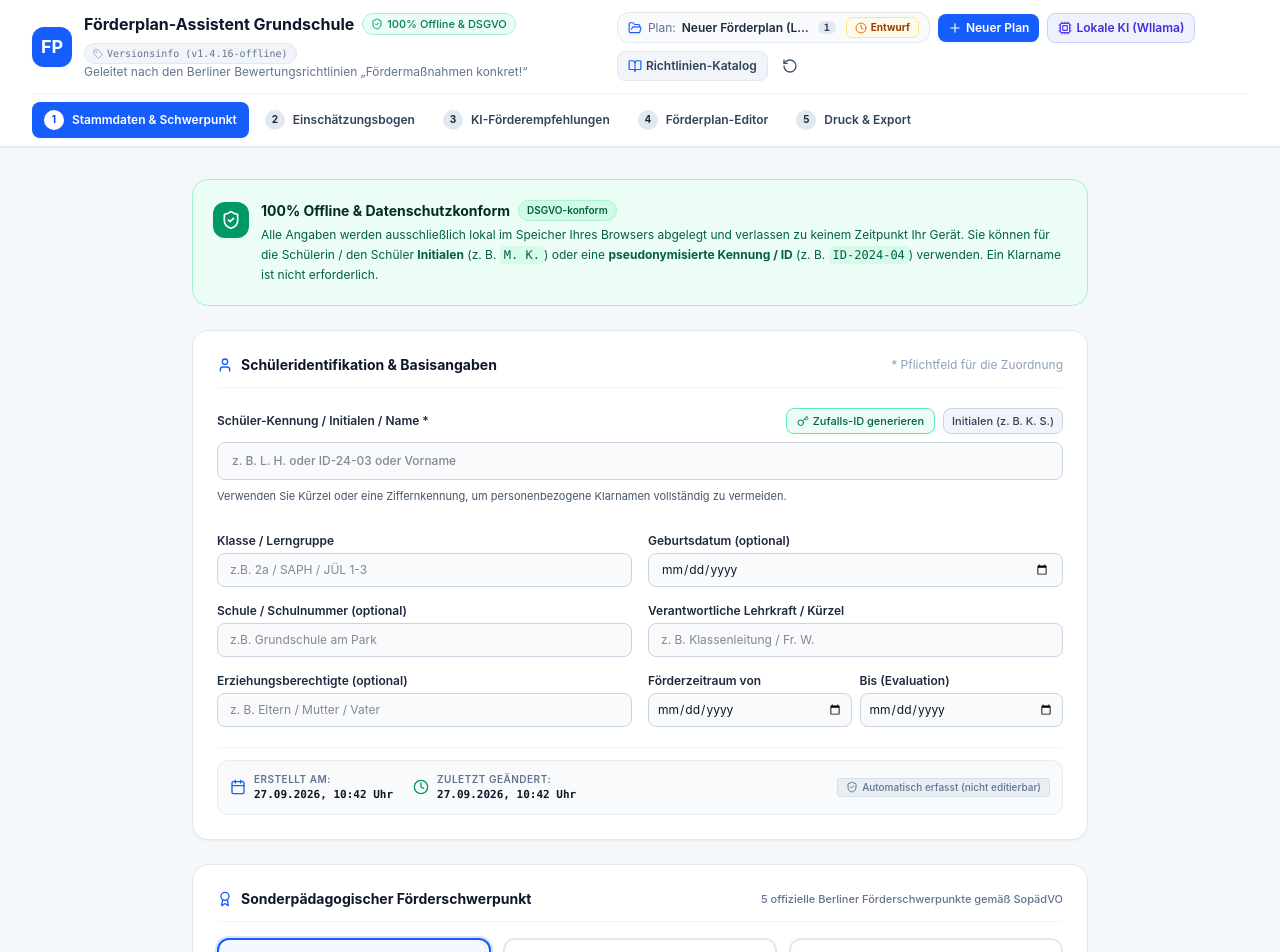
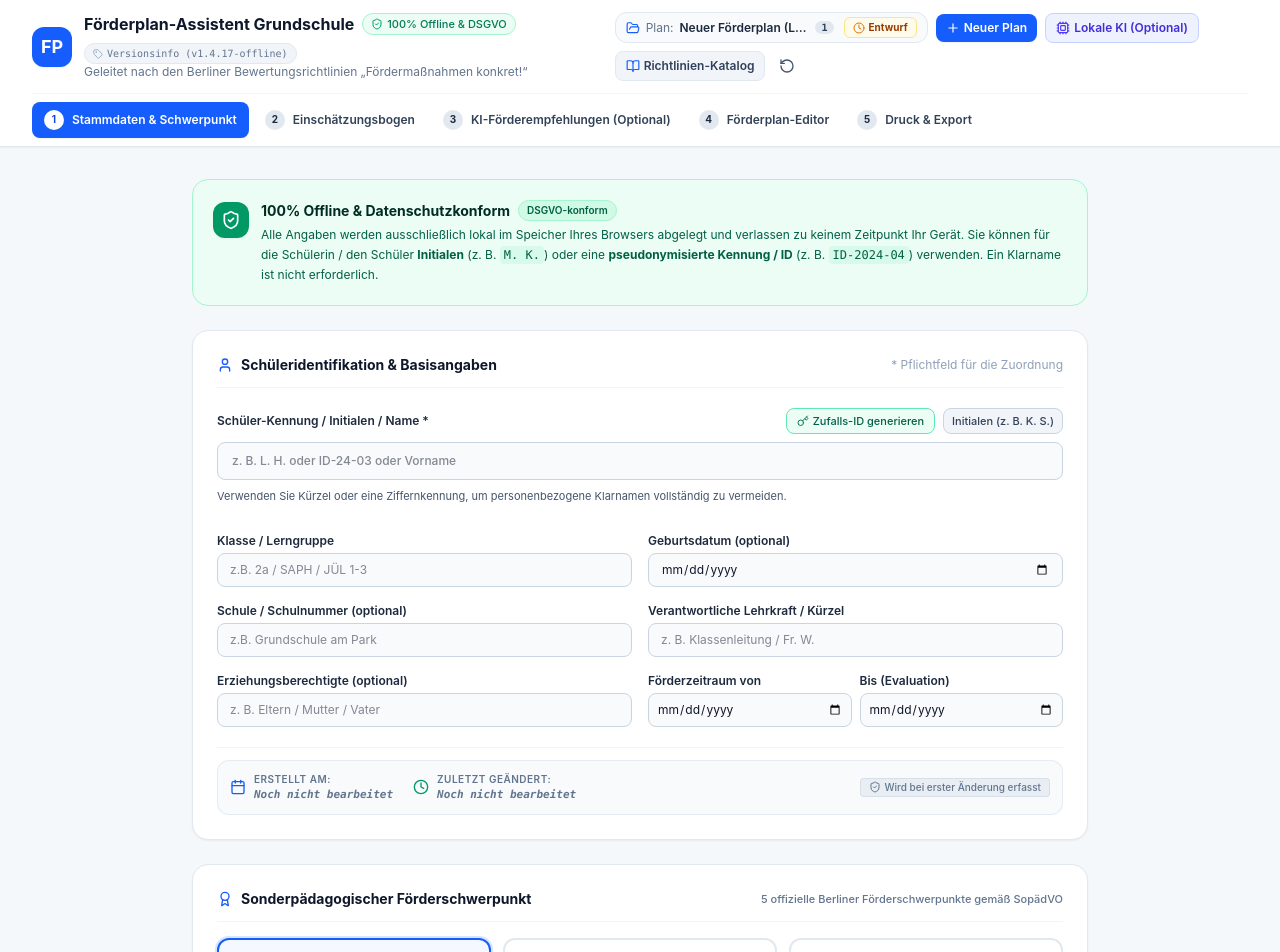
Before and after one commit to giusepperagusa/foerderplaner, a React (Vite) app: page / in a window 1280 px wide. Shown: the top 952 px of the page. Built offline with nearby package versions, Linux system fonts and the light colour scheme.

Commit message:
Release v1.4.17: Deferred lifecycle timestamps upon edit, dynamic local model tab label, and explicit marking of experimental/optional AI

```diff
--- a/package.json
+++ b/package.json
@@ -1,7 +1,7 @@
 {
   "name": "react-example",
   "private": true,
-  "version": "1.4.16",
+  "version": "1.4.17",
   "license": "GPL-3.0-or-later",
   "type": "module",
   "scripts": {
--- a/src/App.tsx
+++ b/src/App.tsx
@@ -261,7 +261,7 @@ export default function App() {
   const handleResetActivePlan = () => {
     if (window.confirm('Möchten Sie alle Angaben dieses Förderplans wirklich leeren?')) {
       const blank = createBlankPlan(activePlanId);
-      updateActivePlan(() => blank);
+      setPlans((prev) => prev.map((p) => (p.id === activePlanId ? blank : p)));
       setCurrentStep(1);
     }
   };
@@ -401,10 +401,10 @@ export default function App() {
               type="button"
               onClick={() => setIsConsentModalOpen(true)}
               className="hover:text-indigo-700 transition flex items-center gap-1 cursor-pointer font-medium text-slate-700"
-              title="Lokale KI (Wllama) verwalten & Modell-Status prüfen"
+              title="Lokale KI (Wllama, optional & experimentell) verwalten & Modell-Status prüfen"
             >
               <Cpu className="w-3.5 h-3.5 text-indigo-700" />
-              <span>Lokale KI (Wllama)</span>
+              <span>Lokale KI (Optional)</span>
             </button>
 
             <button
--- a/src/components/AiAssistantStep.tsx
+++ b/src/components/AiAssistantStep.tsx
@@ -18,6 +18,7 @@ import {
   ListPlus,
   Trash2,
   X,
+  AlertTriangle,
 } from 'lucide-react';
 import { StudentProfile, RatingValue, PlanRow } from '../types/foerderplan';
 import {
@@ -26,7 +27,7 @@ import {
   convertProposalToPlanRow,
   RecommendationProposal,
 } from '../utils/localMatchingEngine';
-import { webLlmManager, CURRENT_MODEL_CONFIG, ModelCacheStatus, GenerationStats } from '../utils/webLlmManager';
+import { webLlmManager, CURRENT_MODEL_CONFIG, ModelCacheStatus, GenerationStats, ModelOption } from '../utils/webLlmManager';
 import { ModelConsentModal } from './ModelConsentModal';
 import { useFocusTrap } from '../hooks/useFocusTrap';
 import richtlinienRaw from '../data/richtlinien.json';
@@ -81,12 +82,20 @@ export const AiAssistantStep: React.FC<Props> = ({
     onClose: () => setShowPromptModal(false),
   });
 
+  // Active model state & display tag
+  const [activeModel, setActiveModel] = useState<ModelOption>(() => webLlmManager.getModelConfig());
+  const modelDisplayTag = activeModel.id.toLowerCase().includes('1.5b')
+    ? 'Qwen2.5-1.5B'
+    : activeModel.id.toLowerCase().includes('0.5b')
+    ? 'Qwen2.5-0.5B'
+    : activeModel.shortName.split(' ')[0];
+
   // Wllama State with immediate localStorage verification to avoid momentary false un-cached state on reload
   const [cacheStatus, setCacheStatus] = useState<ModelCacheStatus>(() => {
-    const activeModel = webLlmManager.getModelConfig();
+    const currentConfig = webLlmManager.getModelConfig();
     const hasLocalFlag =
       typeof window !== 'undefined' &&
-      localStorage.getItem(`foerderplaner_model_cached_${activeModel.id}`) === 'true';
+      localStorage.getItem(`foerderplaner_model_cached_${currentConfig.id}`) === 'true';
     return {
       isSupported: true,
       isCached: hasLocalFlag,
@@ -146,6 +155,7 @@ export const AiAssistantStep: React.FC<Props> = ({
   }, [profile, selectedCriteria, proposals]);
 
   const checkModelStatus = async () => {
+    setActiveModel(webLlmManager.getModelConfig());
     const status = await webLlmManager.checkCacheStatus();
     setCacheStatus(status);
   };
@@ -330,7 +340,7 @@ export const AiAssistantStep: React.FC<Props> = ({
               </h2>
             </div>
             <p className="text-xs text-blue-200 leading-relaxed max-w-2xl">
-              Wählen Sie aus 107 offiziellen Berliner Richtlinien-Bausteinen oder nutzen Sie das integrierte lokale KI-Sprachmodell (Qwen2.5-0.5B via Wllama WebAssembly & OPFS/IndexedDB), um passgenaue Formulierungen offline direkt im Browser zu generieren.
+              Wählen Sie aus 107 offiziellen Berliner Richtlinien-Bausteinen (sofort ohne KI nutzbar) oder nutzen Sie das rein optionale, experimentelle lokale KI-Sprachmodell ({modelDisplayTag} via Wllama WebAssembly &amp; OPFS/IndexedDB), um individuelle Formulierungen offline direkt im Browser zu generieren.
             </p>
           </div>
 
@@ -348,11 +358,11 @@ export const AiAssistantStep: React.FC<Props> = ({
               type="button"
               onClick={() => setShowConsentModal(true)}
               className="flex items-center gap-1.5 px-3.5 py-2 bg-indigo-600 hover:bg-indigo-700 text-white rounded-xl text-xs font-bold transition shadow-xs whitespace-nowrap cursor-pointer"
-              title="Lokale KI (Wllama) verwalten & Modell-Status prüfen"
-              aria-label="Lokale KI (Wllama)"
+              title="Lokale KI (Wllama, optional & experimentell) verwalten & Modell-Status prüfen"
+              aria-label="Lokale KI (Wllama, optional)"
             >
               <Cpu className="w-4 h-4 text-indigo-200" />
-              <span>Lokale KI (Wllama)</span>
+              <span>Lokale KI (Optional)</span>
             </button>
           </div>
         </div>
@@ -390,8 +400,11 @@ export const AiAssistantStep: React.FC<Props> = ({
           }`}
         >
           <Cpu className="w-4 h-4" />
-          <span>Lokales Sprachmodell (Qwen2.5-0.5B Wllama CPU/OPFS)</span>
-          <span className="text-[10px] px-1.5 py-0.2 rounded-full bg-purple-50 text-purple-700 font-normal">
+          <span>Lokales Sprachmodell ({modelDisplayTag} Wllama CPU/OPFS)</span>
+          <span className="text-[10px] px-2 py-0.5 rounded-full bg-amber-100 text-amber-900 border border-amber-300 font-medium">
+            Experimentell &amp; Optional
+          </span>
+          <span className="hidden sm:inline-block text-[10px] px-1.5 py-0.2 rounded-full bg-purple-50 text-purple-700 font-normal">
             Wasm • CPU • Offline
           </span>
         </button>
@@ -568,14 +581,32 @@ export const AiAssistantStep: React.FC<Props> = ({
       {activeTab === 'webllm' && (
         <div className="space-y-5 bg-white rounded-2xl border border-slate-200 p-6 shadow-xs">
 
+          {/* Prominent Experimental & Optional Notice */}
+          <div className="p-4 bg-amber-50/90 border border-amber-300/80 rounded-xl flex items-start gap-3 text-xs text-amber-950 shadow-2xs">
+            <AlertTriangle className="w-4 h-4 text-amber-600 shrink-0 mt-0.5" />
+            <div className="space-y-1">
+              <div className="flex items-center gap-2 flex-wrap">
+                <span className="font-bold text-amber-900">
+                  Experimentelle &amp; vollständig optionale Zusatzfunktion
+                </span>
+                <span className="text-[10px] px-2 py-0.2 rounded-full bg-amber-200/80 text-amber-900 font-semibold border border-amber-400/50">
+                  App ohne KI uneingeschränkt nutzbar
+                </span>
+              </div>
+              <p className="text-amber-900 leading-relaxed">
+                Die Nutzung des lokalen Sprachmodells ist zu 100% freiwillig und optional. Sie können Ihren Förderplan jederzeit vollständig und ohne jegliche KI erstellen: Alle 107 offiziellen Berliner Förderrichtlinien-Bausteine stehen Ihnen in <button type="button" onClick={() => setActiveTab('rules')} className="underline font-bold text-amber-950 hover:text-blue-800 cursor-pointer">Tab 1 (Offizielle Richtlinien-Zuordnung)</button> sofort zur Verfügung, und alle Felder können in Schritt 4 frei manuell formuliert werden. Es werden keinerlei Daten an externe Server übertragen.
+              </p>
+            </div>
+          </div>
+
           <div className="flex flex-col sm:flex-row sm:items-center justify-between gap-3 p-4 bg-purple-50/70 border border-purple-200 rounded-xl">
             <div className="space-y-1">
               <div className="flex items-center gap-2">
                 <span className="font-bold text-purple-950 text-sm">
-                  {webLlmManager.getModelConfig().name}
+                  {activeModel.name}
                 </span>
                 <span className="text-[10px] font-mono bg-purple-200 text-purple-800 px-2 py-0.5 rounded-full font-bold">
-                  {webLlmManager.getModelConfig().quantization}
+                  {activeModel.quantization}
                 </span>
               </div>
               <p className="text-xs text-purple-800 leading-relaxed">
@@ -587,7 +618,7 @@ export const AiAssistantStep: React.FC<Props> = ({
               type="button"
               onClick={() => setShowConsentModal(true)}
               className="flex items-center gap-1.5 px-3.5 py-1.5 text-xs font-bold rounded-lg border border-purple-300 bg-white text-purple-800 hover:bg-purple-100 transition whitespace-nowrap self-start sm:self-auto cursor-pointer"
-              title="Lokale KI (Wllama) verwalten & Modell-Status prüfen"
+              title="Lokale KI (Wllama, optional & experimentell) verwalten & Modell-Status prüfen"
               aria-label="Lokale KI (Wllama)"
             >
               <Cpu className="w-3.5 h-3.5 text-purple-700" />
@@ -611,7 +642,7 @@ export const AiAssistantStep: React.FC<Props> = ({
               ) : (
                 <span className="flex items-center gap-1.5 text-slate-500">
                   <AlertCircle className="w-4 h-4 text-amber-500" />
-                  Modell noch nicht heruntergeladen (~{webLlmManager.getModelConfig().downloadSizeMB} MB in OPFS/IndexedDB erforderlich).
+                  Modell noch nicht heruntergeladen (~{activeModel.downloadSizeMB} MB in OPFS/IndexedDB erforderlich).
                 </span>
               )}
             </div>
--- a/src/components/Navigation.tsx
+++ b/src/components/Navigation.tsx
@@ -54,7 +54,7 @@ export const Navigation: React.FC<Props> = ({
   const steps = [
     { num: 1, label: 'Stammdaten & Schwerpunkt', icon: User },
     { num: 2, label: 'Einschätzungsbogen', icon: CheckSquare },
-    { num: 3, label: 'KI-Förderempfehlungen', icon: Sparkles },
+    { num: 3, label: 'KI-Förderempfehlungen (Optional)', icon: Sparkles },
     { num: 4, label: 'Förderplan-Editor', icon: Table },
     { num: 5, label: 'Druck & Export', icon: Printer },
   ];
@@ -175,11 +175,11 @@ export const Navigation: React.FC<Props> = ({
               type="button"
               onClick={onOpenModelConsent}
               className="flex items-center gap-1 px-2.5 py-1.5 text-xs font-semibold bg-indigo-50 hover:bg-indigo-100 text-indigo-700 rounded-lg transition border border-indigo-200 cursor-pointer"
-              title="Lokale KI (Wllama) verwalten & Modell-Status prüfen"
-              aria-label="Lokale KI (Wllama)"
+              title="Lokale KI (Wllama, optional & experimentell) verwalten & Modell-Status prüfen"
+              aria-label="Lokale KI (Optional)"
             >
               <Cpu className="w-3.5 h-3.5 text-indigo-600" />
-              <span className="hidden md:inline">Lokale KI (Wllama)</span>
+              <span className="hidden md:inline">Lokale KI (Optional)</span>
             </button>
 
             {/* Guidelines button */}
--- a/src/components/PlanManagerModal.tsx
+++ b/src/components/PlanManagerModal.tsx
@@ -391,14 +391,14 @@ export const PlanManagerModal: React.FC<Props> = ({
                         <span className="inline-flex items-center gap-1.5">
                           <Calendar className="w-3.5 h-3.5 text-blue-600 shrink-0" aria-hidden="true" />
                           <span className="text-slate-500">Erstellt:</span>
-                          <span className="font-mono text-[11px] text-slate-800 font-semibold select-all">
+                          <span className={`font-mono text-[11px] select-all ${plan.erstelltAm ? 'text-slate-800 font-semibold' : 'text-slate-500 italic'}`}>
                             {formatTimestamp(plan.erstelltAm)}
                           </span>
                         </span>
                         <span className="inline-flex items-center gap-1.5">
                           <Clock className="w-3.5 h-3.5 text-emerald-600 shrink-0" aria-hidden="true" />
                           <span className="text-slate-500">Zuletzt geändert:</span>
-                          <span className="font-mono text-[11px] text-slate-800 font-semibold select-all">
+                          <span className={`font-mono text-[11px] select-all ${plan.aktualisiertAm ? 'text-slate-800 font-semibold' : 'text-slate-500 italic'}`}>
                             {formatTimestamp(plan.aktualisiertAm)}
                           </span>
                         </span>
--- a/src/components/StudentProfileStep.tsx
+++ b/src/components/StudentProfileStep.tsx
@@ -242,8 +242,8 @@ export const StudentProfileStep: React.FC<Props> = ({ profile, onChange, onNext,
                   <span className="text-[10px] font-semibold uppercase tracking-wider text-slate-500 block">
                     Erstellt am:
                   </span>
-                  <span className="font-semibold text-slate-900 select-all font-mono text-[11px]">
-                    {formatTimestamp(createdAt)}
+                  <span className={`font-semibold select-all font-mono text-[11px] ${createdAt ? 'text-slate-900' : 'text-slate-500 italic'}`}>
+                    {createdAt ? formatTimestamp(createdAt) : 'Noch nicht bearbeitet'}
                   </span>
                 </div>
               </div>
@@ -254,8 +254,8 @@ export const StudentProfileStep: React.FC<Props> = ({ profile, onChange, onNext,
                   <span className="text-[10px] font-semibold uppercase tracking-wider text-slate-500 block">
                     Zuletzt geändert:
                   </span>
-                  <span className="font-semibold text-slate-900 select-all font-mono text-[11px]">
-                    {formatTimestamp(updatedAt)}
+                  <span className={`font-semibold select-all font-mono text-[11px] ${updatedAt ? 'text-slate-900' : 'text-slate-500 italic'}`}>
+                    {updatedAt ? formatTimestamp(updatedAt) : 'Noch nicht bearbeitet'}
                   </span>
                 </div>
               </div>
@@ -264,7 +264,7 @@ export const StudentProfileStep: React.FC<Props> = ({ profile, onChange, onNext,
             <div className="flex items-center gap-1.5 self-start sm:self-center">
               <span className="inline-flex items-center gap-1 text-[10px] text-slate-500 bg-slate-200/70 border border-slate-300/60 px-2 py-0.5 rounded font-medium">
                 <ShieldCheck className="w-3 h-3 text-slate-500" />
-                Automatisch erfasst (nicht editierbar)
+                {createdAt ? 'Automatisch erfasst (nicht editierbar)' : 'Wird bei erster Änderung erfasst'}
               </span>
             </div>
           </div>
--- a/src/components/VersionInfoModal.tsx
+++ b/src/components/VersionInfoModal.tsx
@@ -35,7 +35,7 @@ interface Props {
   onOpenLicense?: () => void;
 }
 
-export const APP_VERSION = 'v1.4.16-offline';
+export const APP_VERSION = 'v1.4.17-offline';
 export const GUIDELINE_VERSION = `${richtlinienData.version} (${richtlinienData.gueltigAb})`;
 export const GITHUB_REPO_URL = 'https://github.com/giusepperagusa/foerderplaner';
 
@@ -286,12 +286,17 @@ export const VersionInfoModal: React.FC<Props> = ({
 
           {/* Model & Architecture Info */}
           <div className="p-3 bg-slate-50 border border-slate-200 rounded-xl space-y-1.5">
-            <span className="text-xs font-bold text-slate-800 flex items-center gap-1.5">
-              <Cpu className="w-3.5 h-3.5 text-indigo-600 shrink-0" />
-              Datenschutz & Lokale Engine (Wllama CPU + OPFS/IndexedDB)
-            </span>
+            <div className="flex items-center justify-between gap-2 flex-wrap">
+              <span className="text-xs font-bold text-slate-800 flex items-center gap-1.5">
+                <Cpu className="w-3.5 h-3.5 text-indigo-600 shrink-0" />
+                Datenschutz &amp; Lokale Engine (Wllama CPU + OPFS/IndexedDB)
+              </span>
+              <span className="text-[10px] font-semibold px-2 py-0.5 rounded bg-amber-100 text-amber-900 border border-amber-300">
+                KI rein experimentell &amp; optional
+              </span>
+            </div>
             <p className="text-[11px] text-slate-600 leading-relaxed">
-              Die App verarbeitet Schülerdaten ausschließlich lokal im Browser (LocalStorage & On-Device WebAssembly). Das KI-Modell (Qwen2.5-0.5B) läuft direkt auf der CPU ohne WebGPU-Zwang. Die Speicherung erfolgt geschützt im OPFS (Origin Private File System) oder IndexedDB – die instabile Cache API wird nicht genutzt.
+              Die App verarbeitet Schülerdaten ausschließlich lokal im Browser (LocalStorage &amp; On-Device WebAssembly). Sämtliche KI-Funktionen sind <strong>rein experimentell und vollständig optional</strong>: Die Anwendung kann zu 100% ohne Aktivierung von KI über den amtlichen Berliner Richtlinien-Katalog (107 Bausteine) und manuelle Bearbeitung genutzt werden. Wird ein Modell (z. B. Qwen2.5-1.5B oder 0.5B) optional geladen, läuft es direkt auf der CPU ohne WebGPU-Zwang im geschützten OPFS oder IndexedDB – die instabile Cache API wird nicht genutzt.
             </p>
           </div>
 
@@ -325,6 +330,10 @@ export const VersionInfoModal: React.FC<Props> = ({
               Änderungshistorie (Changelog)
             </span>
             <div className="space-y-1.5 text-[11px]">
+              <div className="flex items-start gap-2">
+                <span className="font-mono text-indigo-600 font-semibold shrink-0">v1.4.17:</span>
+                <span>Bedarfsgesteuerte Zeitstempelaktivierung, dynamische Modell-Reaktivität &amp; transparente Kennzeichnung experimenteller/optionaler KI: Zeitstempel für Erstellung (<i>„Erstellt am“</i>) und letzte Änderung (<i>„Zuletzt geändert“</i>) werden erst bei einer tatsächlichen inhaltlichen Bearbeitung des Förderplans aktiviert (reines Betrachten/Browsen belässt unberührte Pläne bei <i>„Noch nicht bearbeitet“</i>); der Tab-Titel in Schritt 3 passt sich nun dynamisch an das gewählte lokale Modell an (z. B. <i>„Lokales Sprachmodell (Qwen2.5-1.5B...)“</i> bzw. <i>„Qwen2.5-0.5B...“</i>); sämtliche KI-Funktionen sind in der gesamten Benutzeroberfläche (Schritt 3 Tabs, lokaler KI-Zustimmungsdialog, Kopf- und Fußleisten, Lizenz- und Versionsdialog) unmissverständlich als <b>experimentell und vollständig optional</b> gekennzeichnet mit dem klaren Hinweis, dass die App vollumfänglich und uneingeschränkt ohne KI nutzbar ist.</span>
+              </div>
               <div className="flex items-start gap-2">
                 <span className="font-mono text-indigo-600 font-semibold shrink-0">v1.4.16:</span>
                 <span>Zuverlässiger Offline-Modellstatus, Download-Resilienz (Wake Lock &amp; OPFS-Fehlerbehandlung) &amp; Live-Inferenz-Abbruch: Beseitigung der irreführenden Download-Aufforderung nach App-Aktualisierungen (bereits heruntergeladene Modelle im OPFS/IndexedDB werden sofort verlässlich als lokal gespeichert erkannt und nahtlos ohne erneuten Download-Dialog in den Arbeitsspeicher geladen); Behebung von ERR_NETWORK_IO_SUSPENDED und „Cannot close a ERRORED writable stream“ durch automatischen Screen-Wake-Lock während des Ladevorgangs, automatische Wiederholungsversuche bei Verbindungsabbrüchen und sicheres Schließen/Bereinigen von OPFS-Streams; Echtzeit-Fortschrittsanzeige während der Token-Generierung (aktuelle Token-Zahl, Geschwindigkeit in Tokens/s, vergangene Zeit und Schreib-Cursor) sowie sofortige Abbruchmöglichkeit („Inferenz abbrechen“) unter Erhalt des bereits generierten Textes.</span>
--- a/src/utils/planStorage.ts
+++ b/src/utils/planStorage.ts
@@ -8,14 +8,13 @@ export const ACTIVE_PLAN_ID_KEY = 'foerderplan_active_id_v2';
  * STRICTLY NO default names, initials, or mock personal details.
  */
 export function createBlankPlan(customId?: string): FoerderplanDocument {
-  const now = new Date().toISOString();
   const newId = customId || `plan_${Date.now()}_${Math.random().toString(36).substring(2, 7)}`;
 
   return {
     id: newId,
     status: 'entwurf',
-    erstelltAm: now,
-    aktualisiertAm: now,
+    erstelltAm: '',
+    aktualisiertAm: '',
     profil: {
       name: '',
       isAnonymized: false,
@@ -50,12 +49,11 @@ export function getStoredPlans(): FoerderplanDocument[] {
       const parsed = JSON.parse(raw);
       if (Array.isArray(parsed) && parsed.length > 0) {
         return parsed.map((p) => {
-          const fallbackTime = new Date().toISOString();
           return {
             ...p,
             status: p.status || 'entwurf',
-            erstelltAm: p.erstelltAm || p.aktualisiertAm || fallbackTime,
-            aktualisiertAm: p.aktualisiertAm || p.erstelltAm || fallbackTime,
+            erstelltAm: p.erstelltAm || '',
+            aktualisiertAm: p.aktualisiertAm || '',
             profil: {
               ...p.profil,
               name: p.profil?.name || '',
@@ -132,7 +130,6 @@ export function setActivePlanId(id: string): void {
  * Duplicates an existing plan (e.g., for creating a follow-up plan or template).
  */
 export function duplicatePlan(source: FoerderplanDocument): FoerderplanDocument {
-  const now = new Date().toISOString();
   const newId = `plan_${Date.now()}_${Math.random().toString(36).substring(2, 7)}`;
   const identifier = source.profil.name ? `${source.profil.name} (Folgeplan)` : 'Neuer Förderplan';
 
@@ -140,8 +137,8 @@ export function duplicatePlan(source: FoerderplanDocument): FoerderplanDocument
     ...JSON.parse(JSON.stringify(source)),
     id: newId,
     status: 'entwurf',
-    erstelltAm: now,
-    aktualisiertAm: now,
+    erstelltAm: '',
+    aktualisiertAm: '',
     profil: {
       ...source.profil,
       name: identifier,
@@ -165,8 +162,8 @@ export function generateAnonymousIdentifier(): string {
  * guaranteed to include both date and hour:minute indication
  * (e.g., "04.10.2026, 12:45 Uhr").
  */
-export function formatTimestamp(isoOrDateString?: string): string {
-  if (!isoOrDateString) return '—';
+export function formatTimestamp(isoOrDateString?: string, fallback = 'Noch nicht bearbeitet'): string {
+  if (!isoOrDateString || !isoOrDateString.trim()) return fallback;
   try {
     const trimmed = isoOrDateString.trim();
     // Check if the input is purely YYYY-MM-DD (e.g. legacy stored dates)
```
Also changed, not shown: src/components/ModelConsentModal.tsx (+21 -3 lines), 1 other file (tests, documents, lock files or other folders).
